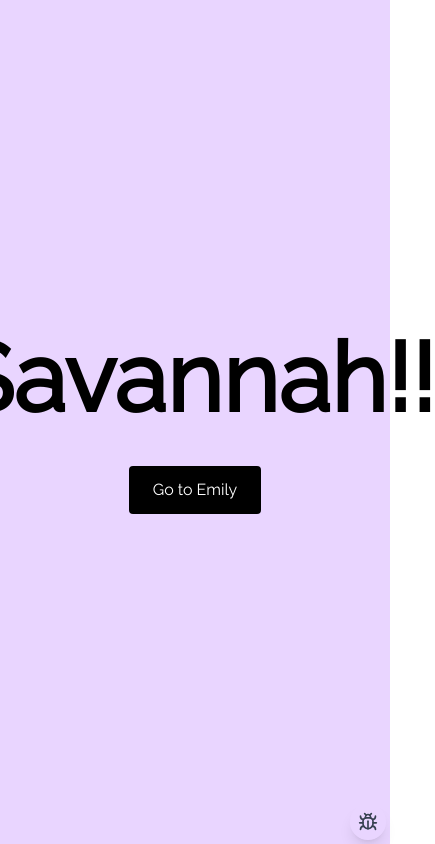
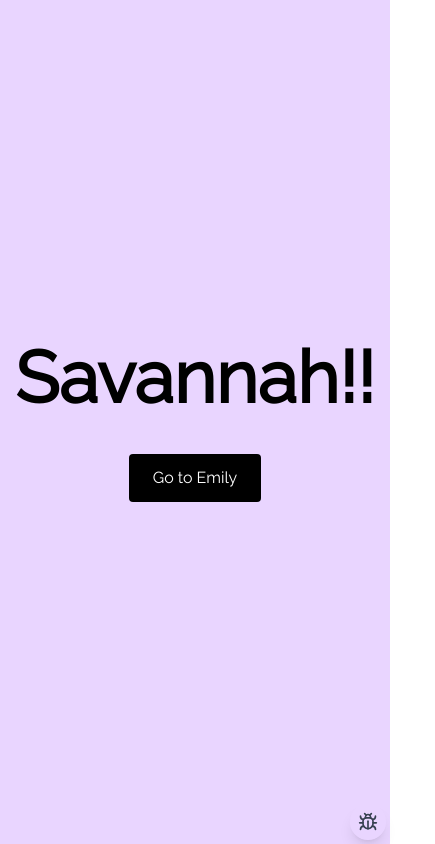
Before and after one commit to jfogiato/josephafogiatodotcom, a Next.js app: page /savannah in a window 390 px wide. Shown: the whole page, 435 px wide, since content can reach past the window. Built offline with nearby package versions, Linux system fonts and the light colour scheme.

Commit message:
Adjust styling for mobile

```diff
--- a/src/app/savannah/page.tsx
+++ b/src/app/savannah/page.tsx
@@ -5,7 +5,7 @@
 export default function SavannahPage() {
   return (
     <div className="flex flex-col items-center justify-center min-h-screen bg-purple-200 text-black">
-      <h1 className="text-8xl font-bold mb-10">Savannah!!</h1>
+      <h1 className="text-7xl font-bold mb-10">Savannah!!</h1>
       <Link
         href="/emily"
         className="px-6 py-3 bg-black text-white rounded hover:bg-gray-800 transition"
```
